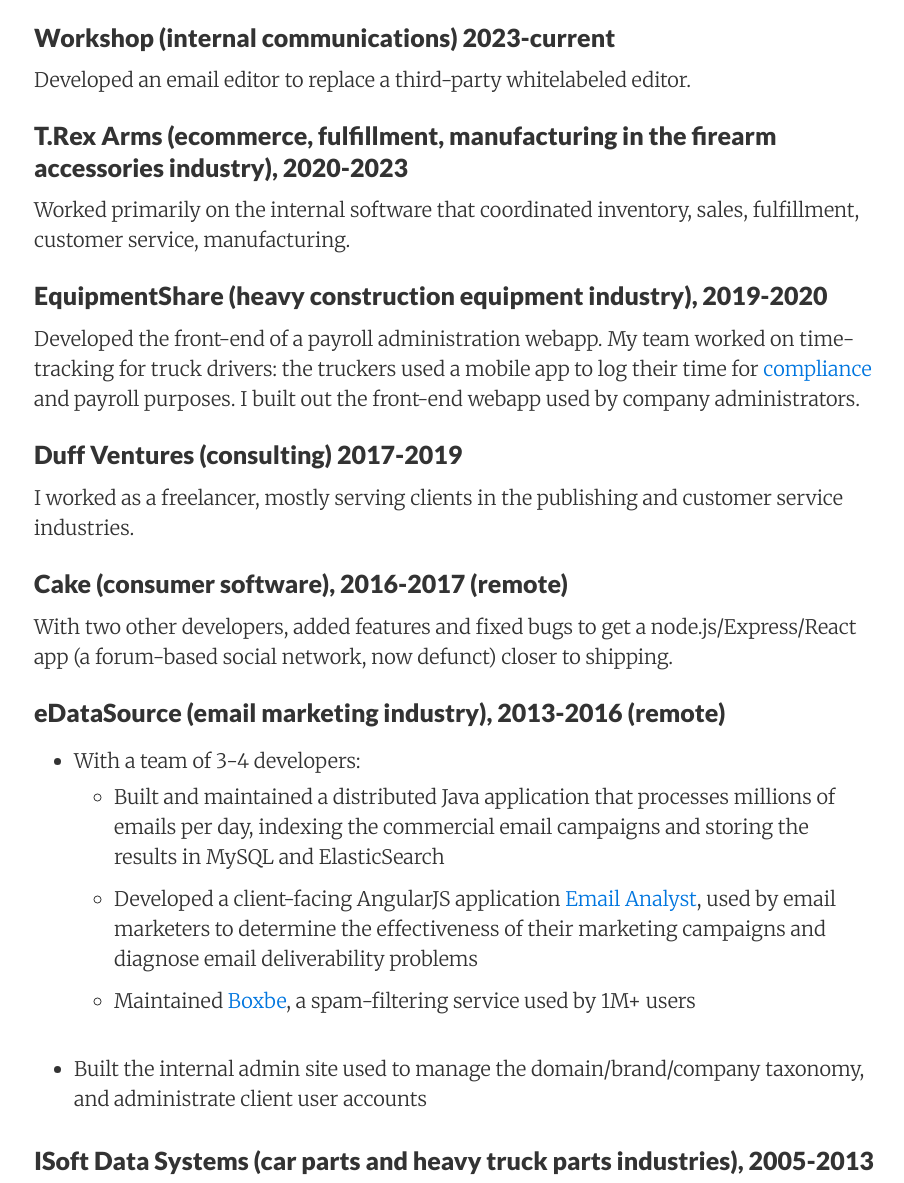
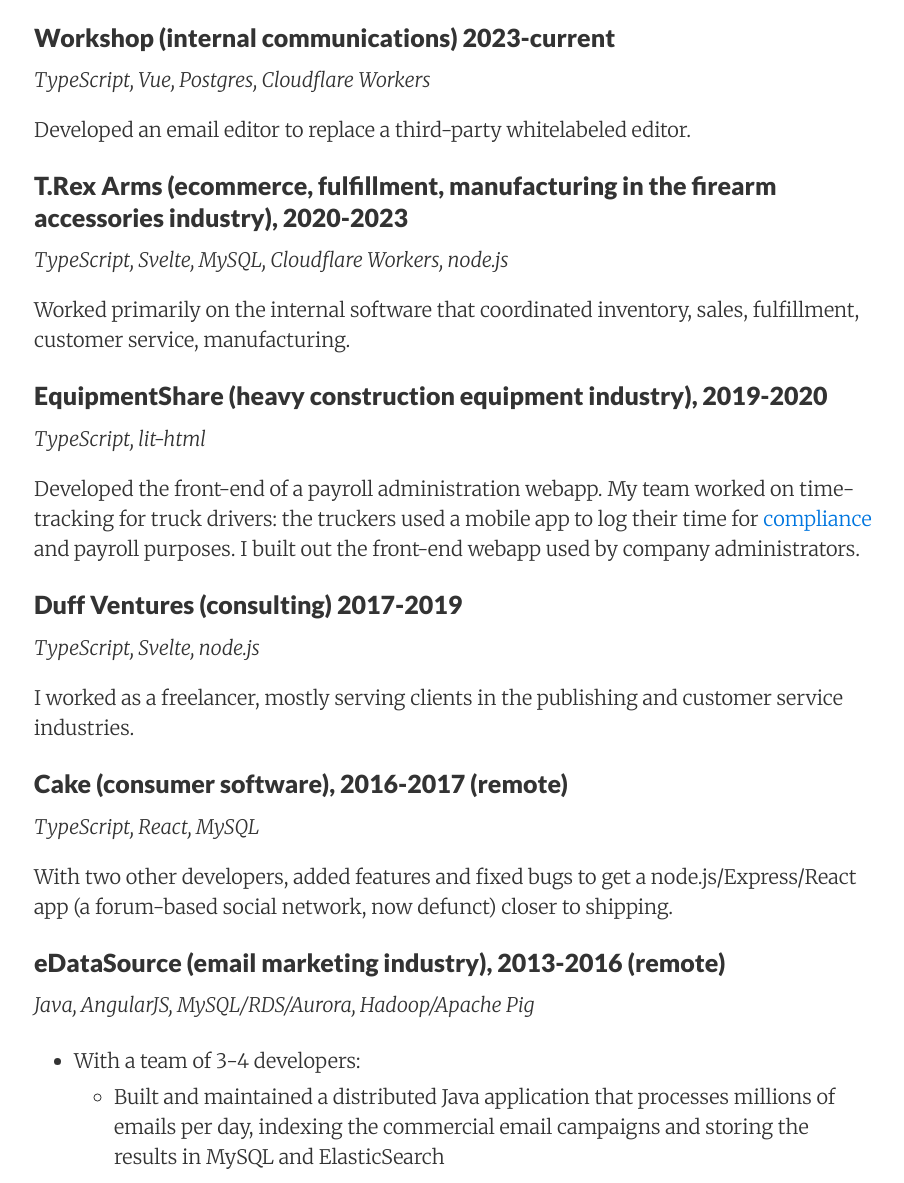
Before and after one commit to TehShrike/resume, a website: page index.html in a window 1280 px wide. Shown: the part 525-1708 px from the top of the page, without its empty margins (186-1090 px from the left). Drawn offline with Linux system fonts and the light colour scheme.

Commit message:
names of tools!  In italics!

```diff
--- a/index.html
+++ b/index.html
@@ -20,16 +20,22 @@
 <p>I've worked for employers with lots of developers that shipped buggy software slowly.  I've worked on small teams that shipped great software reliably.  I prefer the latter.</p>
 <h2>Previous employers</h2>
 <h3>Workshop (internal communications) 2023-current</h3>
+<p><em>TypeScript, Vue, Postgres, Cloudflare Workers</em></p>
 <p>Developed an email editor to replace a third-party whitelabeled editor.</p>
 <h3>T.Rex Arms (ecommerce, fulfillment, manufacturing in the firearm accessories industry), 2020-2023</h3>
+<p><em>TypeScript, Svelte, MySQL, Cloudflare Workers, node.js</em></p>
 <p>Worked primarily on the internal software that coordinated inventory, sales, fulfillment, customer service, manufacturing.</p>
 <h3>EquipmentShare (heavy construction equipment industry), 2019-2020</h3>
+<p><em>TypeScript, lit-html</em></p>
 <p>Developed the front-end of a payroll administration webapp.  My team worked on time-tracking for truck drivers: the truckers used a mobile app to log their time for <a href="https://www.fmcsa.dot.gov/regulations/hours-service/summary-hours-service-regulations">compliance</a> and payroll purposes.  I built out the front-end webapp used by company administrators.</p>
 <h3>Duff Ventures (consulting) 2017-2019</h3>
+<p><em>TypeScript, Svelte, node.js</em></p>
 <p>I worked as a freelancer, mostly serving clients in the publishing and customer service industries.</p>
 <h3>Cake (consumer software), 2016-2017 (remote)</h3>
+<p><em>TypeScript, React, MySQL</em></p>
 <p>With two other developers, added features and fixed bugs to get a node.js/Express/React app (a forum-based social network, now defunct) closer to shipping.</p>
 <h3>eDataSource (email marketing industry), 2013-2016 (remote)</h3>
+<p><em>Java, AngularJS, MySQL/RDS/Aurora, Hadoop/Apache Pig</em></p>
 <ul>
 <li>With a team of 3-4 developers:
 <ul>
@@ -40,6 +46,7 @@
 <li>Built the internal admin site used to manage the domain/brand/company taxonomy, and administrate client user accounts</li>
 </ul>
 <h3>ISoft Data Systems (car parts and heavy truck parts industries), 2005-2013</h3>
+<p><em>C++, MFC, MySQL, JavaScript, PHP, node.js</em></p>
 <p>In roughly chronological order:</p>
 <ul>
 <li>Maintenance and feature development for an inventory/point of sale application built with C++/MySQL</li>
```
Also changed, not shown: readme.md.
